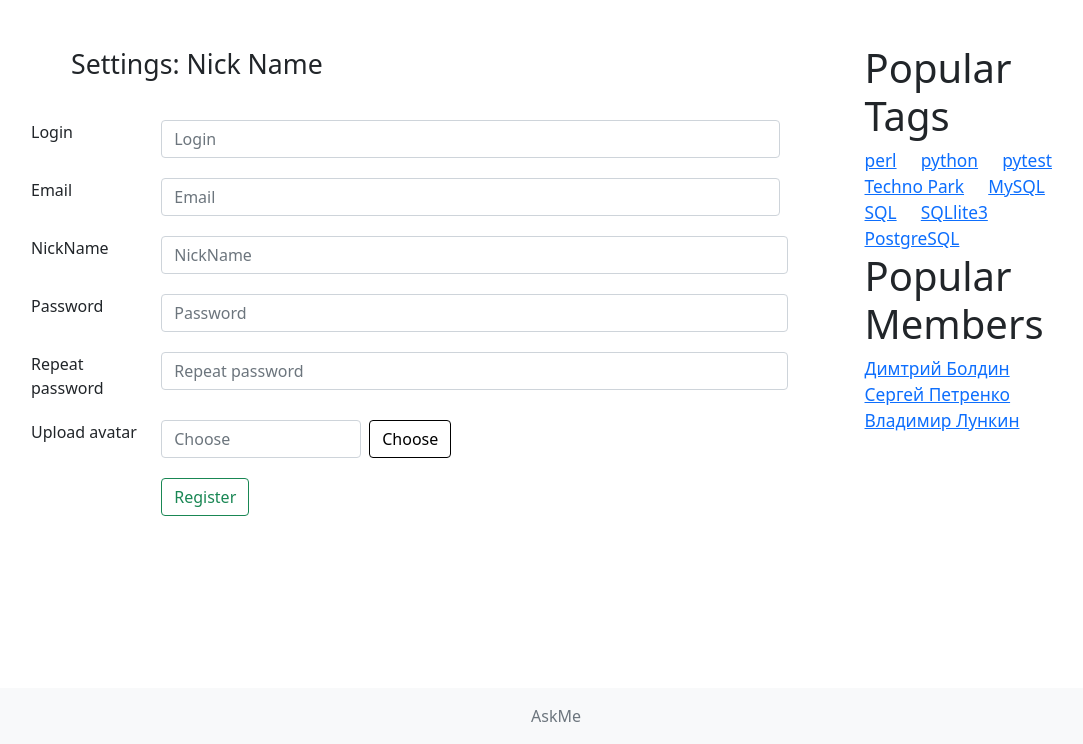
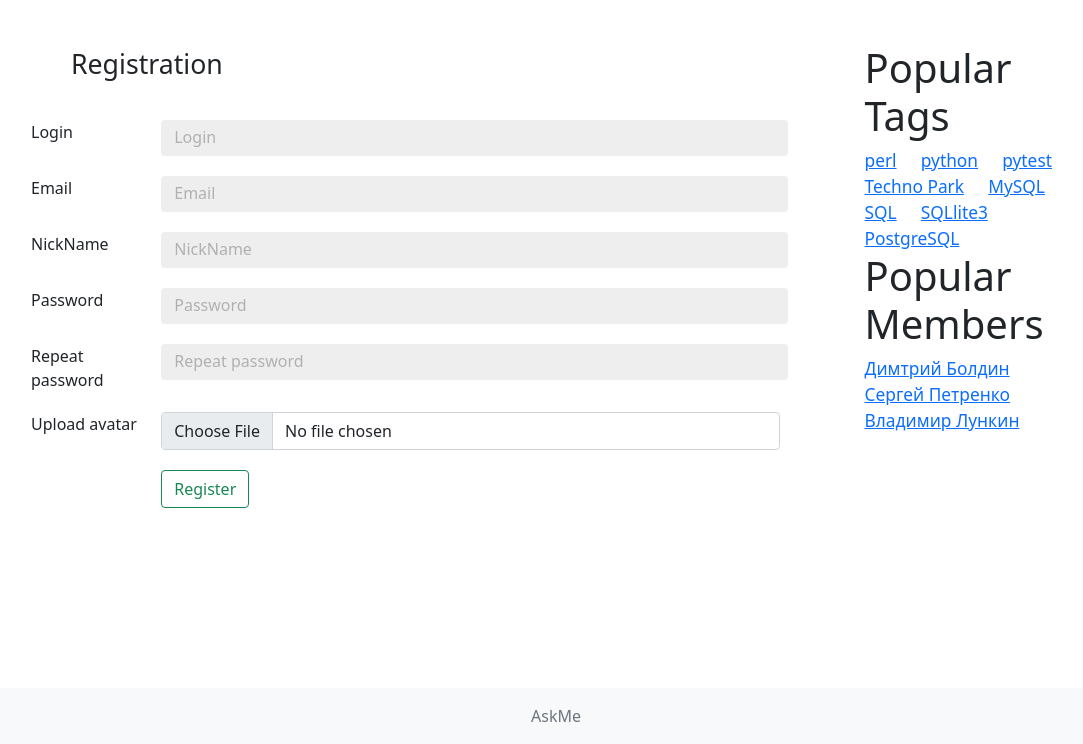
Before and after one commit to yutfut/AskMe, a Python web app: template templates/register.html in a window 1280 px wide. Shown: the part 56-800 px from the top of the page, without its empty margins (84-1167 px from the left). Run offline with Jinja, Linux system fonts and the light colour scheme; the template is opened without the code that fills it, so the values that code supplies are empty; some libraries are stand-ins or nearby versions.

Commit message:
edited html/css

```diff
--- a/templates/register.html
+++ b/templates/register.html
@@ -7,33 +7,8 @@
     <meta name="author" content="Mark Otto, Jacob Thornton, and Bootstrap contributors">
     <meta name="generator" content="Hugo 0.88.1">
     <title>register</title>
-
     <link rel="canonical" href="https://getbootstrap.com/docs/5.1/examples/sticky-footer-navbar/">
-
-
-
-    <!-- Bootstrap core CSS -->
-	<link href="static/css/bootstrap.min.css" rel="stylesheet">
-
-
-    <style>
-      .bd-placeholder-img {
-        font-size: 1.125rem;
-        text-anchor: middle;
-        -webkit-user-select: none;
-        -moz-user-select: none;
-        user-select: none;
-      }
-
-      @media (min-width: 768px) {
-        .bd-placeholder-img-lg {
-          font-size: 3.5rem;
-        }
-      }
-    </style>
-
-
-    <!-- Custom styles for this template -->
+		<link href="static/css/bootstrap.min.css" rel="stylesheet">
     <link href="static/css/my.css" rel="stylesheet">
   </head>
   <body class="d-flex flex-column h-100">
@@ -60,21 +35,24 @@
   <div class="my_container">
     <div class ="row">
 			<div class="col-9">
-				<div>
-					<div class="inline">
-						<p class="new_questions">
-							Settings: Nick Name
-						</p>
-					</div>
+
+				<div class="inline">
+					<p class="new_questions">
+						Registration
+					</p>
+				</div>
+
+				<form action="#0">
+
 					<div class="row">
+
 						<div class="row" style="padding-top: 20px">
 							<div class="col-2">
 								Login
 							</div>
-							<div class="col-10">
-								<form class="d-flex">
-									<input class="form-control me-2" placeholder="Login">
-								</form>
+							<div class="col-10 my_div">
+								<input class="form-control me-2" type="text" id="login" name="login" placeholder=" " required>
+								<label for="login">Login</label>
 							</div>
 						</div>
 
@@ -82,10 +60,12 @@
 							<div class="col-2">
 								Email
 							</div>
-							<div class="col-10">
-								<form class="d-flex">
-									<input class="form-control me-2" placeholder="Email">
-								</form>
+							<div class="col-10 my_div">
+								<input class="form-control me-2" type="email" id="email" name="email" placeholder=" " required>
+								<label for="email">Email</label>
+								<div class="requirements">
+									Must be a valid email address
+								</div>
 							</div>
 						</div>
 
@@ -93,8 +73,9 @@
 							<div class="col-2">
 								NickName
 							</div>
-							<div class="col-10">
-								<input class="form-control me-2" placeholder="NickName">
+							<div class="col-10  my_div">
+								<input class="form-control me-2" type="text" id="nickname" name="nickname" placeholder=" " required>
+								<label for="nickname">NickName</label>
 							</div>
 						</div>
 
@@ -102,8 +83,9 @@
 							<div class="col-2">
 								Password
 							</div>
-							<div class="col-10">
-								<input class="form-control me-2" placeholder="Password">
+							<div class="col-10  my_div">
+								<input class="form-control me-2" type="password" id="password" name="password" placeholder=" " pattern="(?=.*[0-9])(?=.*[!@#$%^&*])(?=.*[a-z])(?=.*[A-Z])[0-9a-zA-Z!@#$%^&*]{8,}" required>
+								<label for="password">Password</label>
 							</div>
 						</div>
 
@@ -111,18 +93,20 @@
 							<div class="col-2">
 								Repeat password
 							</div>
-							<div class="col-10">
-								<input class="form-control me-2" placeholder="Repeat password">
+							<div class="col-10  my_div">
+								<input class="form-control me-2" type="password" id="repeat_password" name="repeat_password" placeholder=" "
+											 pattern="(?=.*[0-9])(?=.*[!@#$%^&*])(?=.*[a-z])(?=.*[A-Z])[0-9a-zA-Z!@#$%^&*]{8,}" required>
+								<label for="repeat_password">Repeat password</label>
+
 							</div>
 						</div>
 
 						<div class="row" style="padding-top: 20px">
-							<div class="col-2">
+							<div class="col-2" >
 								Upload avatar
 							</div>
 							<div class="col-10 d-flex">
-								<input class="form-control me-2" style="width: 200px;" placeholder="Choose">
-								<button class="btn my_btn-outline-success" type="submit">Choose</button>
+								<input type="file" class="form-control me-2">
 							</div>
 						</div>
 
@@ -130,11 +114,14 @@
 							<div class="col-2">
 							</div>
 							<div class="col-10">
-								<button class="btn btn-outline-success" type="submit">Register</button>
+								<input type="submit" class="btn btn-outline-success my_button" value="Register" />
 							</div>
 						</div>
+
 					</div>
-				</div>
+
+				</form>
+
 			</div>
 			<div class="col-3 pop">
 				<div>
```
Also changed, not shown: templates/answer.html (+1 -26 lines), templates/index.html (+1 -27 lines), templates/login.html (+19 -36 lines), templates/new_questions.html (+21 -37 lines), templates/paginator.html (deleted, +0 -19 lines), templates/settings.html (+23 -15 lines).
